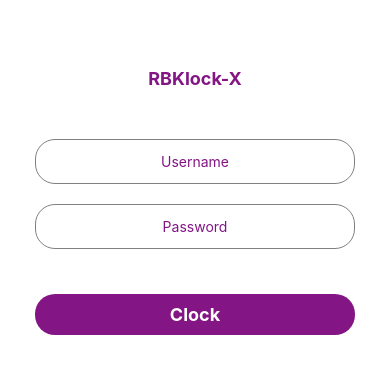
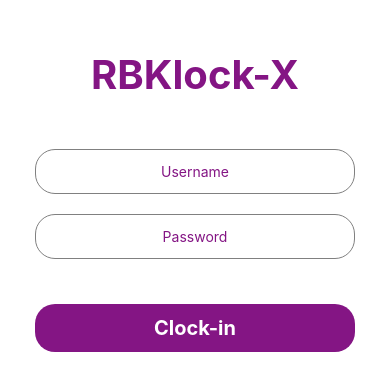
Before and after one commit to Slim-Kasraoui/RBKLock-X-App, a React Native app: screen / in a window 390 px wide. Shown: the part 221-612 px from the top of the page. Built offline with nearby package versions, Linux system fonts and the light colour scheme.

Commit message:
Timer starting and geting the time but need too find out how to stop it

```diff
--- /dev/null
+++ b/components/Clock.js
@@ -0,0 +1,108 @@
+import React from 'react'
+import { StyleSheet, Text, View, TouchableOpacity } from 'react-native'
+
+import Timer from 'react-compound-timer'
+
+export default class Clock extends React.Component {
+    constructor(props) {
+        super(props)
+        this.state = {
+            clockedIn: false,
+            time: 0
+        }
+    }
+
+    clockIn = () => {
+        this.setState({ clockedIn: true })
+        console.log('started');
+    }
+    clockOut = (time) => {
+        this.setState({ clockedIn: false })
+        console.log('Leaved');
+        console.log(time);
+    }
+
+
+    render() {
+        return (
+
+            <Timer
+                direction="forward"
+                startImmediately={false}
+                onStart={this.clockIn}
+                onStop={this.clockOut}
+            >
+                {({ start, resume, pause, stop, reset, getTimerState, getTime }) => (
+                    <React.Fragment>
+                        <View style={styles.timer}>
+                            <Text style={styles.counter}><Timer.Hours /> : </Text>
+                            <Text style={styles.counter}><Timer.Minutes /> : </Text>
+                            <Text style={styles.counter}><Timer.Seconds /></Text>
+                        </View>
+                        <Text style={styles.ready}> Ready to be productive? :D </Text>
+                        {
+                            this.state.clockedIn  ?
+                                <TouchableOpacity onPress={() => {
+                                    var time;
+                                    time = parseInt(getTime()).toString();
+                                    var timeinS = time.slice(0,time.length - 3)
+                                    this.clockOut(timeinS)
+                                }} style={styles.btnContainer}>
+                                    <Text style={styles.btn}>Check out</Text>
+                                </TouchableOpacity>
+                                :
+                                <TouchableOpacity onPress={start} style={styles.btnContainer}>
+                                    <Text style={styles.btn}>Check in</Text>
+                                </TouchableOpacity>
+                        }
+                    </React.Fragment>
+                )}
+            </Timer>
+
+        )
+    }
+}
+
+const styles = StyleSheet.create({
+    counter: {
+        fontSize: 35,
+        fontWeight: "bold",
+    },
+    btnContainer: {
+        elevation: 8,
+        backgroundColor: "#841584",
+        borderRadius: 20,
+        paddingVertical: 10,
+        marginHorizontal: 35,
+        marginTop: 35
+    },
+    btn: {
+        fontSize: 18,
+        color: "#fff",
+        fontWeight: "bold",
+        alignSelf: "center"
+    },
+    // logo: {
+    //     fontSize: 40,
+    //     fontWeight: "bold",
+    //     color: "#841584",
+    //     textAlign: 'center',
+    //     marginBottom: 50
+    // },
+    timer: {
+        fontSize: 18,
+
+        textAlign: 'center',
+        flexDirection: 'row',
+        alignSelf: "center",
+        alignItems: 'baseline',
+        marginBottom: 50
+    },
+    ready: {
+        fontSize: 18,
+        fontWeight: "bold",
+        color: "#841584",
+        textAlign: 'center',
+        marginBottom: 10
+    },
+})
--- a/components/Home.js
+++ b/components/Home.js
@@ -1,9 +1,10 @@
-import React, { Component } from 'react'
+import React from 'react'
 import { StyleSheet, Text, View, TouchableOpacity } from 'react-native'
 import * as Location from 'expo-location';
+import Clock from './Clock'
 
 
-export default class Home extends Component {
+export default class Home extends React.Component {
     constructor(props) {
         super(props)
         this.state = {
@@ -38,18 +39,23 @@ export default class Home extends Component {
                     }).catch(err => { throw err })
                 }
             })
-        }).catch(err => { console.log(err) })
+        }).then(() => {
+            this.onPermisses()
+        })
+            .catch(err => { console.log(err) })
 
-        this.onPermisses()
     }
 
     //Check if employee nearby and update state
-    onPermisses = ()=>{
-       let d = this.getDistance(this.props.loc.latitude, this.props.loc.longitude, this.state.latitude, this.state.longitude)
-       if(d>0.35){
-           alert('I think you gotta go there first !')
-       }
-       this.setState({nearby: true})
+    onPermisses = () => {
+        let d = this.getDistance(this.props.loc.latitude, this.props.loc.longitude, this.state.latitude, this.state.longitude)
+        console.log(this.props.loc.latitude, this.props.loc.longitude, this.state.latitude, this.state.longitude);
+        console.log(d);
+        if (d > 0.35) {
+            alert('I think you gotta go there first !')
+        }
+        this.setState({ nearby: true })
+
     }
 
 
@@ -74,29 +80,56 @@ export default class Home extends Component {
 
     render() {
         return (
-            <View>
-                <Text> Ready to be productive? :D </Text>
-                <TouchableOpacity onPress={() => { this.getLocation(); }} style={styles.btnContainer}>
-                    <Text style={styles.btn}>Get Location</Text>
-                </TouchableOpacity>
+            <View style={styles.container}>
+                <Text style={styles.logo}>RBKlock-X</Text>
+                <View >
+                    <Clock/>
+                </View>
             </View>
         )
     }
 }
 
 const styles = StyleSheet.create({
+    counter: {
+        fontSize: 35,
+        fontWeight: "bold",
+    },
     btnContainer: {
         elevation: 8,
         backgroundColor: "#841584",
         borderRadius: 20,
         paddingVertical: 10,
         marginHorizontal: 35,
-        marginTop: 25
+        marginTop: 35
     },
     btn: {
         fontSize: 18,
         color: "#fff",
         fontWeight: "bold",
         alignSelf: "center"
-    }
+    },
+    logo: {
+        fontSize: 40,
+        fontWeight: "bold",
+        color: "#841584",
+        textAlign: 'center',
+        marginBottom: 50
+    },
+    timer: {
+        fontSize: 18,
+
+        textAlign: 'center',
+        flexDirection: 'row',
+        alignSelf: "center",
+        alignItems: 'baseline',
+        marginBottom: 50
+    },
+    ready: {
+        fontSize: 18,
+        fontWeight: "bold",
+        color: "#841584",
+        textAlign: 'center',
+        marginBottom: 10
+    },
 })
--- a/components/Login.js
+++ b/components/Login.js
@@ -24,7 +24,7 @@ export default class Login extends React.Component {
               style={styles.input}
             />
             <TouchableOpacity onPress={()=>{this.props.logIn()}} style={styles.btnContainer}>
-              <Text style={styles.btn}>Clock</Text>
+              <Text style={styles.btn}>Clock-in</Text>
             </TouchableOpacity>
           </View>
         )
@@ -44,22 +44,22 @@ const styles = StyleSheet.create({
       color: "#841584",
     },
     logo: {
-      fontSize: 18,
+      fontSize: 40,
       fontWeight: "bold",
       color: "#841584",
       textAlign: 'center',
       marginBottom: 50
     },
     btnContainer: {
-      elevation: 8,
+
       backgroundColor: "#841584",
       borderRadius: 20,
-      paddingVertical: 10,
+      paddingVertical: 12,
       marginHorizontal: 35,
       marginTop: 25
     },
     btn: {
-      fontSize: 18,
+      fontSize: 20,
       color: "#fff",
       fontWeight: "bold",
       alignSelf: "center"
--- a/package.json
+++ b/package.json
@@ -9,12 +9,13 @@
   },
   "dependencies": {
     "expo": "~40.0.0",
+    "expo-location": "~10.0.0",
     "expo-status-bar": "~1.0.3",
     "react": "16.13.1",
+    "react-compound-timer": "^1.2.0",
     "react-dom": "16.13.1",
     "react-native": "https://github.com/expo/react-native/archive/sdk-40.0.1.tar.gz",
-    "react-native-web": "~0.13.12",
-    "expo-location": "~10.0.0"
+    "react-native-web": "~0.13.12"
   },
   "devDependencies": {
     "@babel/core": "~7.9.0"
```
Also changed, not shown: 1 other file (tests, documents, lock files or other folders).
